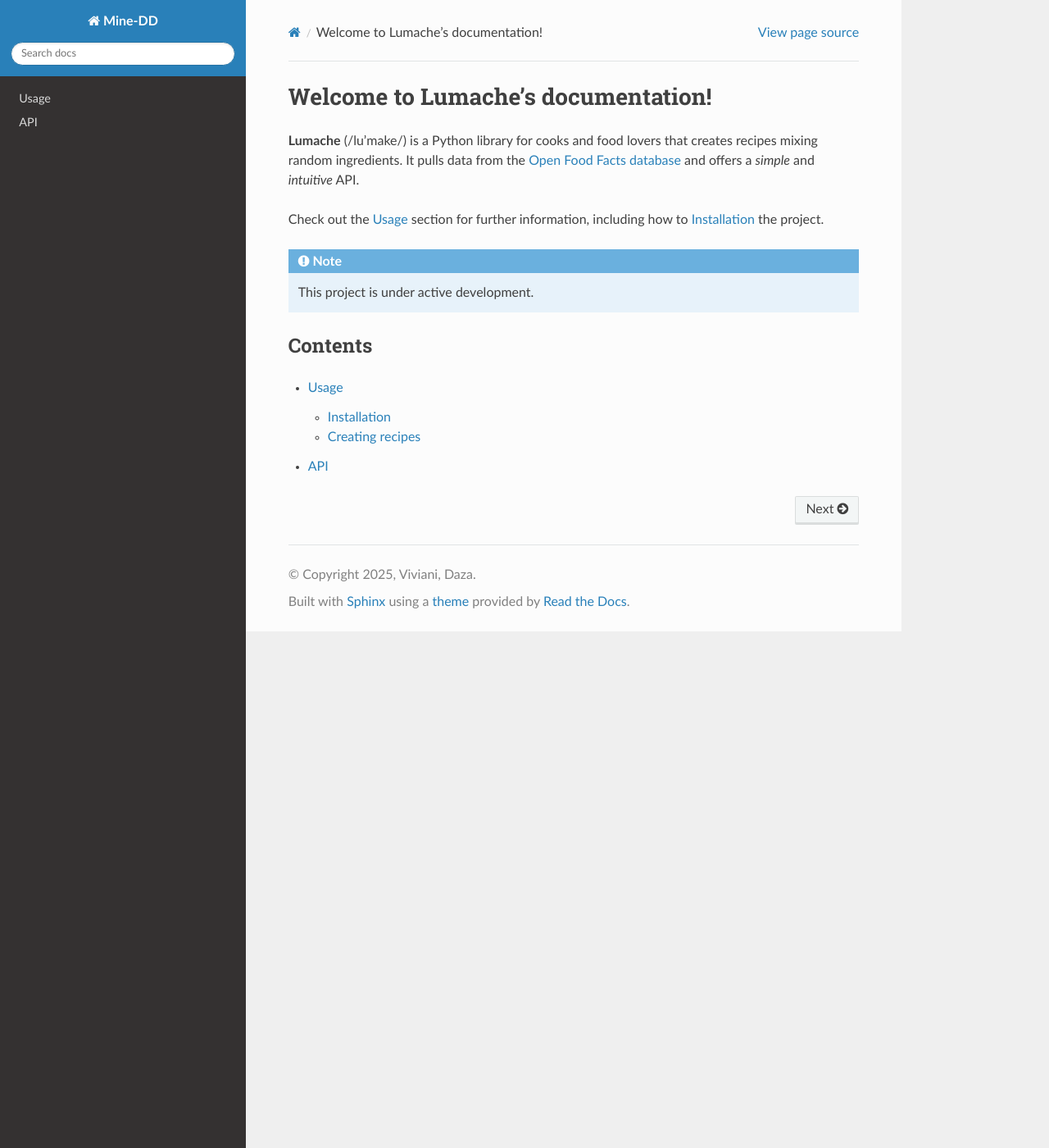
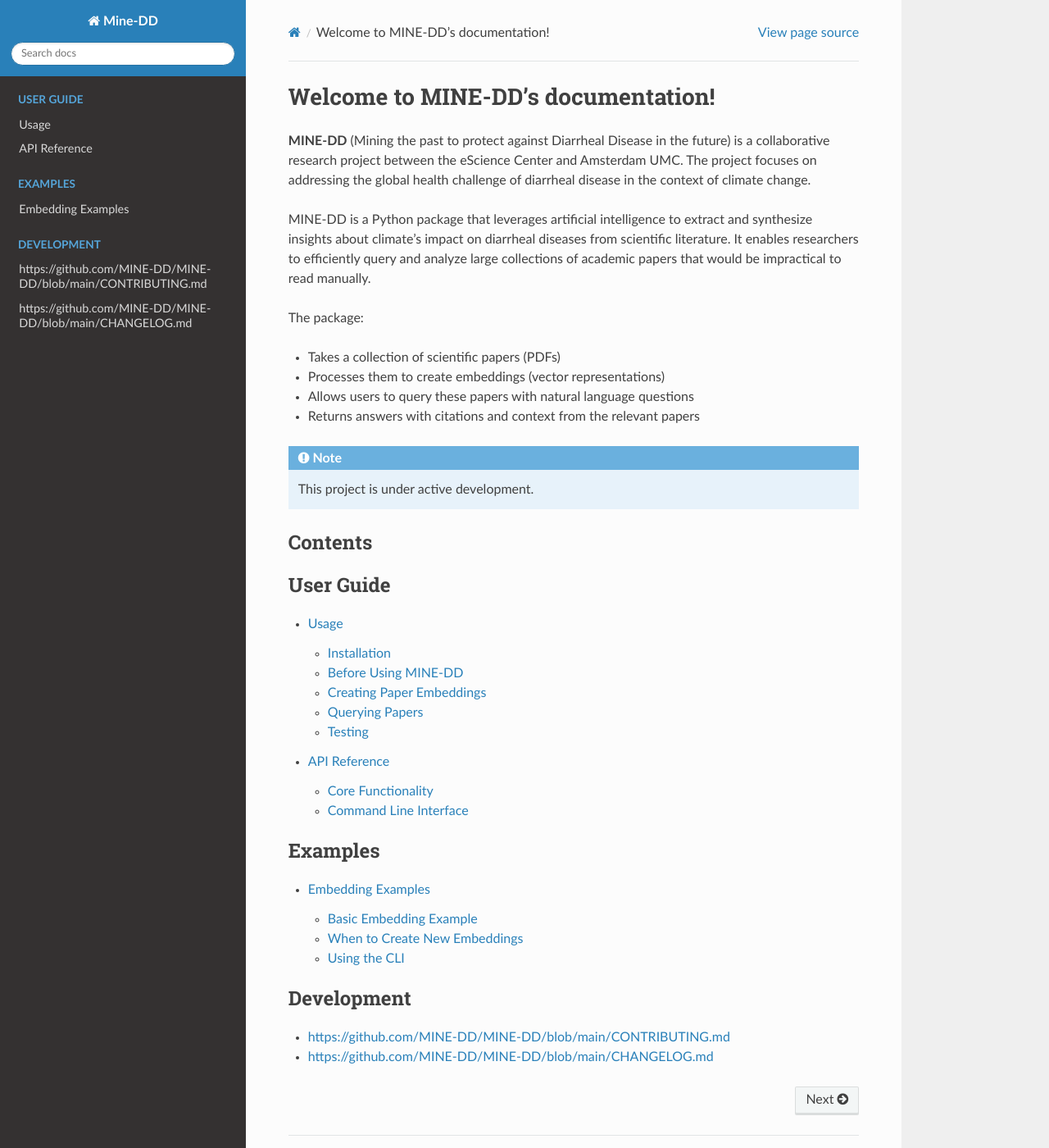
Before and after one commit to MINE-DD/MINE-DD, a Sphinx documentation site: the page built from docs/source/index.rst, in a window 1280 px wide and 1400 px high. Shown: the whole window at 82% size. Built offline with Sphinx 7.4.7 and the Read the Docs theme 3.1.0, drawn with Linux system fonts in a browser that asks for light colours.

```diff
--- a/docs/source/api.rst
+++ b/docs/source/api.rst
@@ -1,7 +1,22 @@
-API
-===
+API Reference
+=============
 
 .. autosummary::
    :toctree: generated
 
-   lumache
+   minedd
+
+Core Functionality
+------------------
+
+.. automodule:: minedd.embeddings
+   :members:
+
+.. automodule:: minedd.query
+   :members:
+
+Command Line Interface
+----------------------
+
+.. automodule:: minedd.cli
+   :members:
--- a/docs/source/conf.py
+++ b/docs/source/conf.py
@@ -33,3 +33,6 @@ html_theme = 'sphinx_rtd_theme'
 
 # -- Options for EPUB output
 epub_show_urls = 'footnote'
+
+# Enable autosummary
+autosummary_generate = True
--- /dev/null
+++ b/docs/source/examples/embedding.rst
@@ -0,0 +1,76 @@
+Embedding Examples
+==================
+
+This page provides examples of creating embeddings for your document collection using MINE-DD.
+
+Basic Embedding Example
+-----------------------
+
+The following example shows how to create embeddings for a collection of papers:
+
+1. Load Embeddings object
+
+.. code-block:: python
+
+   from minedd.embeddings import Embeddings
+   from pathlib import Path
+
+   # Set paths and parameters
+   MODEL = "ollama/llama3.2"
+   EMBEDDING = "ollama/mxbai-embed-large:latest"
+   PAPERS_DIRECTORY = Path.home() / "papers_minedd/"
+
+   # Create embeddings
+   embeddings = Embeddings(
+       model=MODEL,
+       embedding_model=EMBEDDING,
+       paper_directory=PAPERS_DIRECTORY,
+       output_embeddings_path="my-embeddings.pkl"
+   )
+
+   embeddings
+
+2. Load papers for processing
+
+.. code-block:: python
+
+   pdf_file_list = embeddings.prepare_papers()
+   print(len(pdf_file_list))
+   # Check the first 10 files
+   pdf_file_list[:10]
+
+3. Create/Load Embeddings and save in PKL
+
+.. code-block:: python
+
+   import os
+   if os.path.exists("my-embeddings.pkl"):
+       embeddings.load_existing_embeddings("my-embeddings.pkl")
+   else:
+       embeddings.process_papers(pdf_file_list)
+       print("Embeddings created and saved to my-embeddings.pkl")
+
+4. Inspect Documents Object
+
+.. code-block:: python
+
+   detail_df = embeddings.get_docs_details()
+   detail_df
+
+When to Create New Embeddings
+-----------------------------
+
+You should create new embeddings when:
+
+* You have added new papers to your collection
+* You want to use a different embedding model
+* You want to update your existing embeddings
+
+Using the CLI
+-------------
+
+You can also create embeddings using the command line interface:
+
+.. code-block:: console
+
+   minedd embed --paper_directory "/path/to/papers_minedd/" --embeddings_filename my-embeddings.pkl
--- /dev/null
+++ b/docs/source/generated/minedd.rst
@@ -0,0 +1,4 @@
+minedd
+======
+
+.. automodule:: minedd
--- a/docs/source/index.rst
+++ b/docs/source/index.rst
@@ -1,13 +1,21 @@
-Welcome to Lumache's documentation!
+Welcome to MINE-DD's documentation!
 ===================================
 
-**Lumache** (/lu'make/) is a Python library for cooks and food lovers
-that creates recipes mixing random ingredients.
-It pulls data from the `Open Food Facts database <https://world.openfoodfacts.org/>`_
-and offers a *simple* and *intuitive* API.
+**MINE-DD** (Mining the past to protect against Diarrheal Disease in the future) is a collaborative
+research project between the eScience Center and Amsterdam UMC. The project focuses on addressing
+the global health challenge of diarrheal disease in the context of climate change.
 
-Check out the :doc:`usage` section for further information, including
-how to :ref:`installation` the project.
+MINE-DD is a Python package that leverages artificial intelligence to extract and synthesize
+insights about climate's impact on diarrheal diseases from scientific literature. It enables
+researchers to efficiently query and analyze large collections of academic papers that would be
+impractical to read manually.
+
+The package:
+
+* Takes a collection of scientific papers (PDFs)
+* Processes them to create embeddings (vector representations)
+* Allows users to query these papers with natural language questions
+* Returns answers with citations and context from the relevant papers
 
 .. note::
 
@@ -17,6 +25,21 @@ Contents
 --------
 
 .. toctree::
+   :maxdepth: 2
+   :caption: User Guide
 
    usage
    api
+
+.. toctree::
+   :maxdepth: 2
+   :caption: Examples
+
+   examples/embedding
+
+.. toctree::
+   :maxdepth: 1
+   :caption: Development
+
+   https://github.com/MINE-DD/MINE-DD/blob/main/CONTRIBUTING.md
+   https://github.com/MINE-DD/MINE-DD/blob/main/CHANGELOG.md
--- a/docs/source/usage.rst
+++ b/docs/source/usage.rst
@@ -6,28 +6,103 @@ Usage
 Installation
 ------------
 
-To use Lumache, first install it using pip:
+Requirements
+^^^^^^^^^^^
+
+* Python 3.11 or higher
+* `Ollama <https://ollama.ai/>`_ installed locally for running LLMs and embeddings
+
+Installation Steps
+^^^^^^^^^^^^^^^^^
+
+1. Clone the repository:
 
 .. code-block:: console
 
-   (.venv) $ pip install lumache
+   git clone git@github.com:MINE-DD/MINE-DD.git
+   cd MINE-DD
 
-Creating recipes
-----------------
+2. Install the package:
 
-To retrieve a list of random ingredients,
-you can use the ``lumache.get_random_ingredients()`` function:
+.. code-block:: console
 
-.. autofunction:: lumache.get_random_ingredients
+   # Standard installation
+   python -m pip install .
 
-The ``kind`` parameter should be either ``"meat"``, ``"fish"``,
-or ``"veggies"``. Otherwise, :py:func:`lumache.get_random_ingredients`
-will raise an exception.
+   # Development installation
+   python -m pip install -e ".[dev]"
 
-.. autoexception:: lumache.InvalidKindError
+Before Using MINE-DD
+------------------
 
-For example:
+Make sure Ollama is running in the background:
 
->>> import lumache
->>> lumache.get_random_ingredients()
-['shells', 'gorgonzola', 'parsley']
+.. code-block:: console
+
+   ollama serve
+
+Creating Paper Embeddings
+-----------------------
+
+Use the ``minedd embed`` command to create embeddings based on your document collection:
+
+.. code-block:: console
+
+   minedd embed --paper_directory "/path/to/papers_minedd/" --embeddings_filename my-embeddings.pkl
+
+Available Parameters:
+
+* ``--embeddings_filename``: Name the embeddings pickle file where the index is saved
+* ``--output_dir``: Directory to save the embeddings pkl (default: 'out')
+* ``--embedding_model``: Embedding model (default: 'ollama/mxbai-embed-large:latest')
+* ``--paper_directory``: Directory with paper files (default: 'data/')
+* ``--augment_existing``: If True it will add new documents to the existing pkl file provided. Otherwise it creates the pkl file from scratch.
+
+Querying Papers
+-------------
+
+Use the ``minedd query`` command to ask questions about your document collection:
+
+.. code-block:: console
+
+   minedd query --embeddings embeddings/papers_embeddings.pkl --questions_file questions.xlsx --output_dir results/
+
+or for a single question:
+
+.. code-block:: console
+
+   minedd query --embeddings embeddings/papers_embeddings.pkl --question "What is the relationship between climate change and diarrheal disease?"
+
+Available Parameters:
+
+* ``--embeddings``: Path to the embeddings pickle file (required)
+* ``--questions_file``: Path to Excel file with questions
+* ``--question``: Single question to ask
+* ``--llm``: LLM model to use (default: 'ollama/llama3.2:1b')
+* ``--embedding_model``: Embedding model (default: 'ollama/mxbai-embed-large:latest')
+* ``--paper_directory``: Directory with paper files (default: 'data/')
+* ``--output_dir``: Directory to save outputs (default: 'out')
+* ``--max_retries``: Retries for model loading failures (default: 2)
+
+Testing
+-------
+
+The project includes two types of tests:
+
+1. **Standard Tests**: These run in CI environments (GitHub Actions) and don't require Ollama or GPU access.
+
+   .. code-block:: console
+
+      # Run all standard tests
+      pytest
+
+      # Run specific test files
+      pytest tests/test_utils.py tests/test_cli.py
+
+2. **Integration Tests**: These test the full functionality including LLM queries with Ollama, requiring a local environment with Ollama running.
+
+   .. code-block:: console
+
+      # Enable integration tests by setting SKIP_OLLAMA_TESTS=False in tests/test_query_integration.py
+      # Then run:
+      pytest -m integration
```
